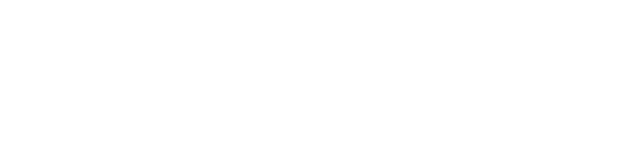
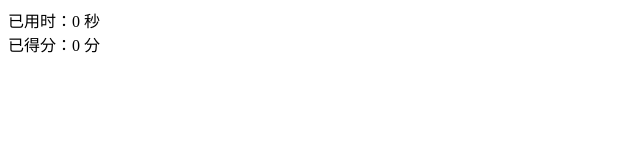
Before and after one commit to fox28/tetris, a plain HTML site: page index.html in a window 1280 px wide. Shown: the whole page, without its empty margins (0-640 px from the left). Drawn offline with Linux system fonts and the light colour scheme.

Commit message:
完成index.html

```diff
--- a/index.html
+++ b/index.html
@@ -5,6 +5,11 @@
     <title>俄罗斯方块</title>
 </head>
 <body>
-
+    <div class="game" id="game"></div>
+    <div class="next" id="next"></div>
+    <div id="info">
+        <div>已用时：<span>0</span> 秒</div>
+        <div>已得分：<span>0</span> 分</div>
+    </div>
 </body>
 </html>
```
